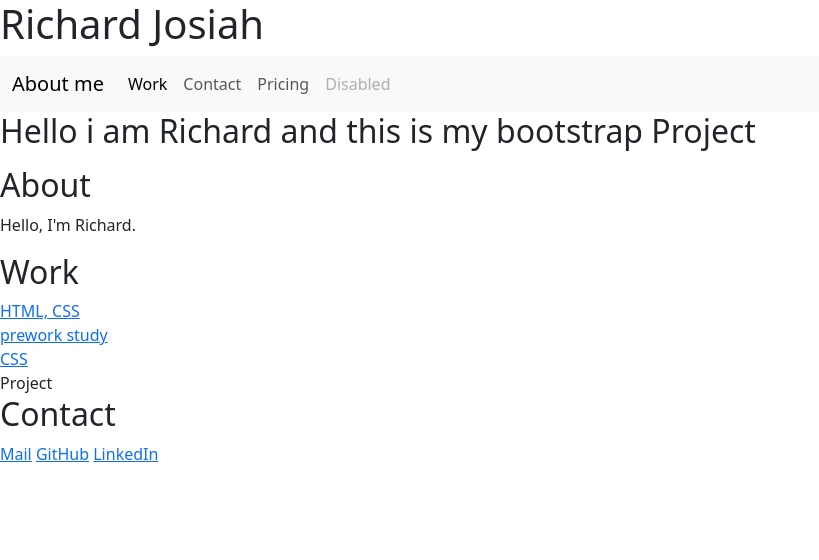
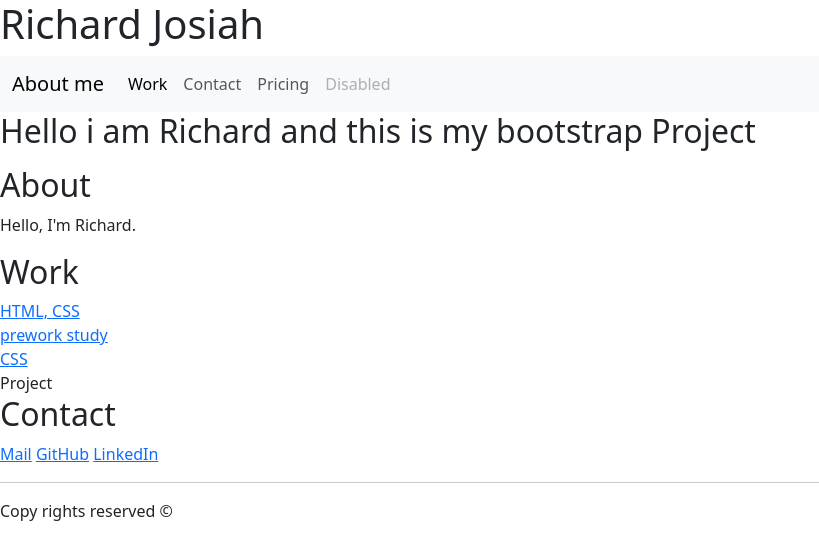
Before and after one commit to Richard105247908/Bootstrap-portfolio, a plain HTML site: page index.html in a window 1280 px wide. Shown: the whole page, without its empty margins (0-819 px from the left). Drawn offline with nearby package versions, Linux system fonts and the light colour scheme.

Commit message:
added the footer

```diff
--- a/index.html
+++ b/index.html
@@ -87,10 +87,9 @@
                     <a href="https://www.linkedin.com/" target="_blank" alt="My Linkedin Profile">LinkedIn</a>
                 </div>
             </section>
-
     </main>
-
-
+    <hr>
+    <footer>Copy rights reserved &copy;</footer>
 
 
     <script src="https://cdn.jsdelivr.net/npm/bootstrap@5.3.2/dist/js/bootstrap.bundle.min.js"
```
